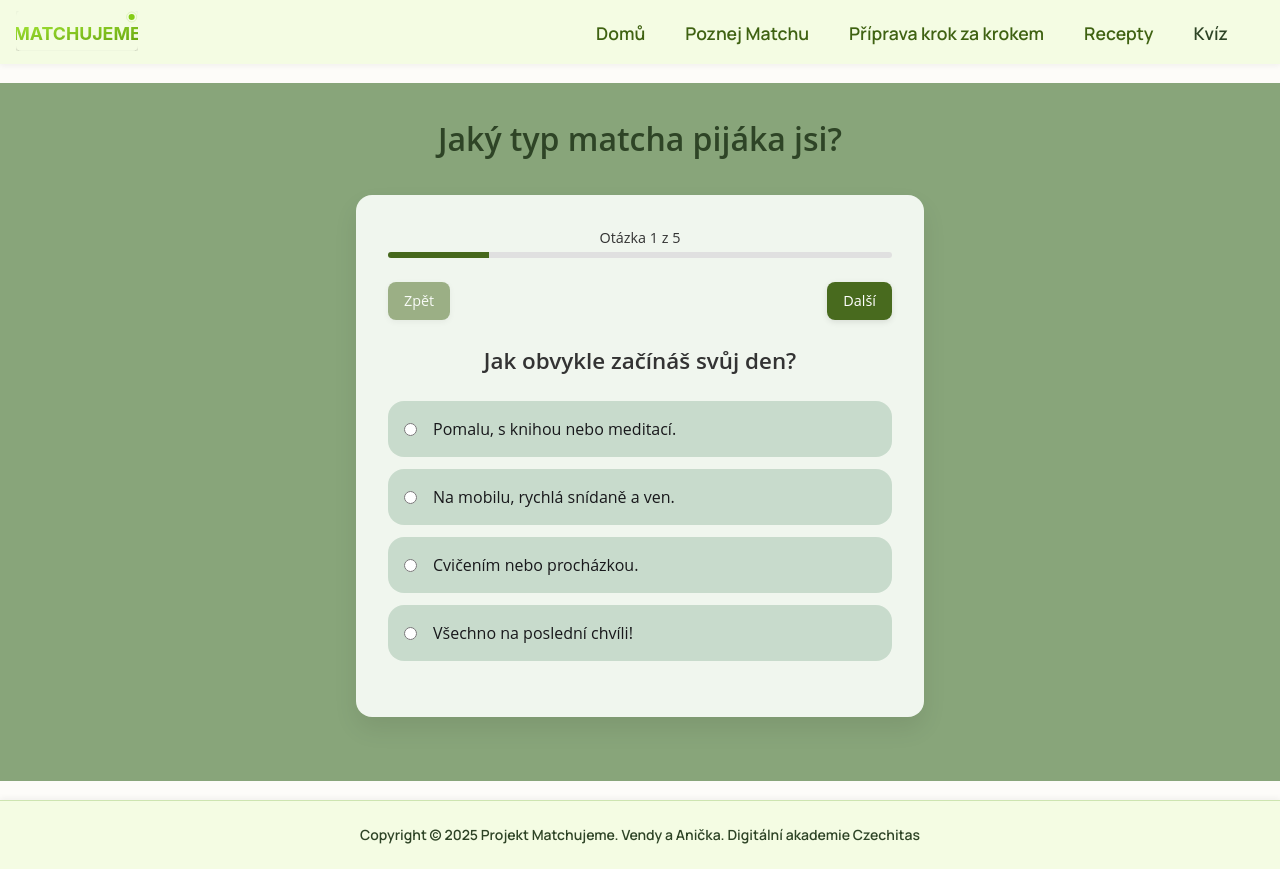
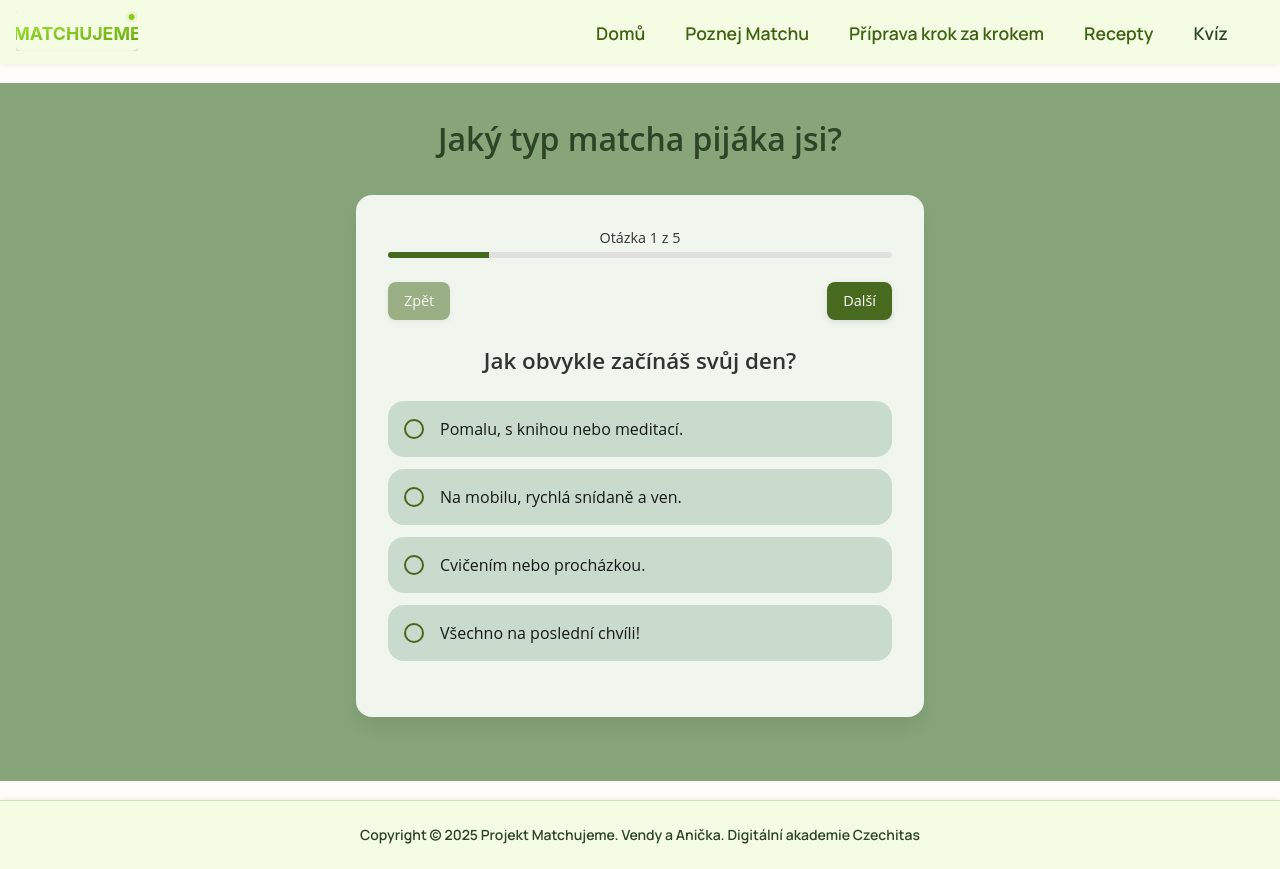
Before and after one commit to Anna-is-coding/matchujeme, a React (Vite) app: page /quiz in a window 1280 px wide. Built offline with nearby package versions, Linux system fonts and the light colour scheme.

Commit message:
Edited QuestionCard, option item

```diff
--- a/src/pages/Quiz/quiz.css
+++ b/src/pages/Quiz/quiz.css
@@ -233,3 +233,61 @@
     font-size: 1.2rem;
   }
 }
+
+
+/* ==============================
+   VLASTNÍ VZHLED PRO RADIO TLAČÍTKA (pro sjednocení napříč zařízeními)
+   ============================== */
+
+/* 1. Skryjeme výchozí vzhled tlačítka, ale zachováme jeho funkčnost */
+.option-item input[type="radio"] {
+  -webkit-appearance: none;
+  /* pro starší Safari/Chrome */
+  appearance: none;
+  margin: 0;
+  /* Vynulujeme původní margin */
+
+  /* Nastavíme rozměry a vzhled našeho nového tlačítka */
+  width: 1.25em;
+  height: 1.25em;
+  border: 2px solid var(--primary-color);
+  border-radius: 50%;
+
+  /* Vytvoříme prostor mezi tlačítkem a textem */
+  margin-right: 1rem;
+
+  /* Flexbox pro vycentrování vnitřního puntíku (krok 2) */
+  display: grid;
+  place-content: center;
+  flex-shrink: 0;
+  /* Zabrání zmenšování tlačítka */
+}
+
+/* 2. Vytvoříme vnitřní puntík, který je standardně neviditelný */
+.option-item input[type="radio"]::before {
+  content: '';
+  width: 0.65em;
+  height: 0.65em;
+  border-radius: 50%;
+  background-color: var(--primary-color);
+
+  /* Animace pro plynulé zobrazení */
+  transform: scale(0);
+  transition: 120ms transform ease-in-out;
+}
+
+/* 3. Když je tlačítko vybráno (checked), puntík se zobrazí (zvětší) */
+.option-item input[type="radio"]:checked::before {
+  transform: scale(1);
+}
+
+/* 4. Malé vylepšení: Když je celá řádka vybraná, změníme i barvu okraje tlačítka */
+.option-item.selected input[type="radio"] {
+  border-color: #fff;
+  /* Okraj bude bílý na tmavém pozadí */
+}
+
+/* A také barvu vnitřního puntíku */
+.option-item.selected input[type="radio"]::before {
+  background-color: #fff;
+}
```
